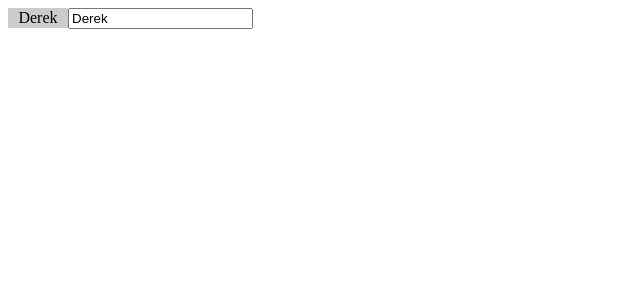
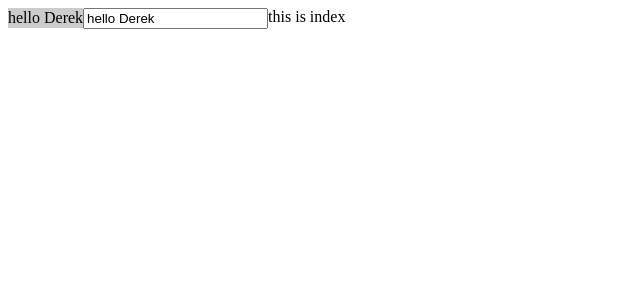
Before and after one commit to zhangdeyu/vue-quick-template, a Vue app: page / in a window 1280 px wide. Shown: the top 300 px of the page, without its empty margins (0-640 px from the left). Built offline with nearby package versions, Linux system fonts and the light colour scheme.

Commit message:
vue-router

```diff
--- a/index.html
+++ b/index.html
@@ -2,7 +2,7 @@
 <html lang="en">
 <head>
     <meta charset="UTF-8">
-    <title>Resume</title>
+    <title>vue-quick-start</title>
     <link href="//cdn.bootcss.com/font-awesome/4.7.0/css/font-awesome.min.css" rel="stylesheet">
 </head>
 <body>
--- a/package.json
+++ b/package.json
@@ -46,6 +46,7 @@
   "dependencies": {
     "babel-runtime": "^6.20.0",
     "lodash": "^4.17.3",
-    "vue": "^2.1.7"
+    "vue": "^2.1.7",
+    "vue-router": "^2.1.1"
   }
 }
--- a/src/App.vue
+++ b/src/App.vue
@@ -12,13 +12,14 @@
 #app
     .name {{name}}
     input(type="text", v-model="name")
+    router-view
 </template>
 <script>
 export default {
     name: 'app',
     data() {
         return {
-            name: 'Derek'
+            name: 'hello Derek'
         }
     }
 }
--- a/src/app.js
+++ b/src/app.js
@@ -1,7 +1,13 @@
 import Vue from 'vue';
+import router from 'vue-router';
+
+import routes from './router'
 import App from './App.vue';
+
+Vue.use(router);
 
 new Vue({
   el: '#app',
+  router: new router({routes}),
   render: h => h(App)
 })
--- /dev/null
+++ b/src/router.js
@@ -0,0 +1,16 @@
+const routes = [
+    {
+        path: '',
+        component: resolve => {
+            require.ensure([], () => resolve(require('./vue/Index.vue')), 'Index');
+        }
+    },
+    {
+        path: '/index',
+        component: resolve => {
+            require.ensure([], () => resolve(require('./vue/Index.vue')), 'Index');
+        }
+    }
+];
+
+export default routes;
--- /dev/null
+++ b/src/vue/Index.vue
@@ -0,0 +1,6 @@
+<template lang="pug">
+.index this is index
+</template>
+<script>
+export default {}
+</script>
```
Also changed, not shown: 1 other file (tests, documents, lock files or other folders).
